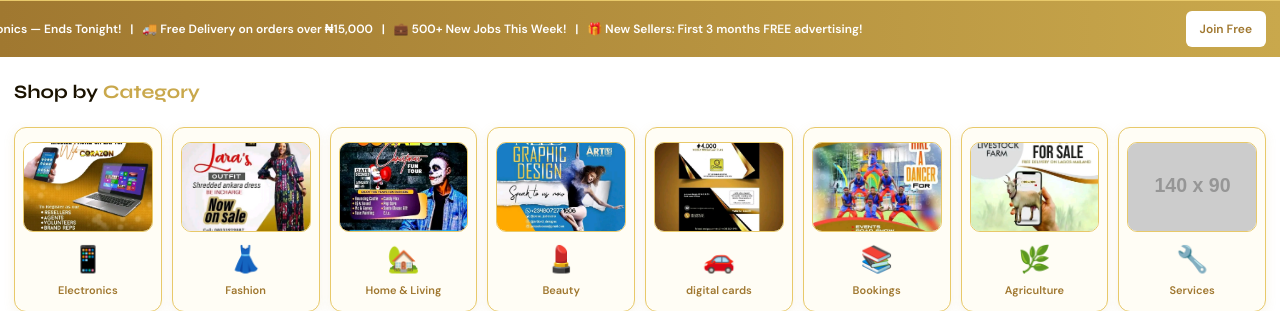
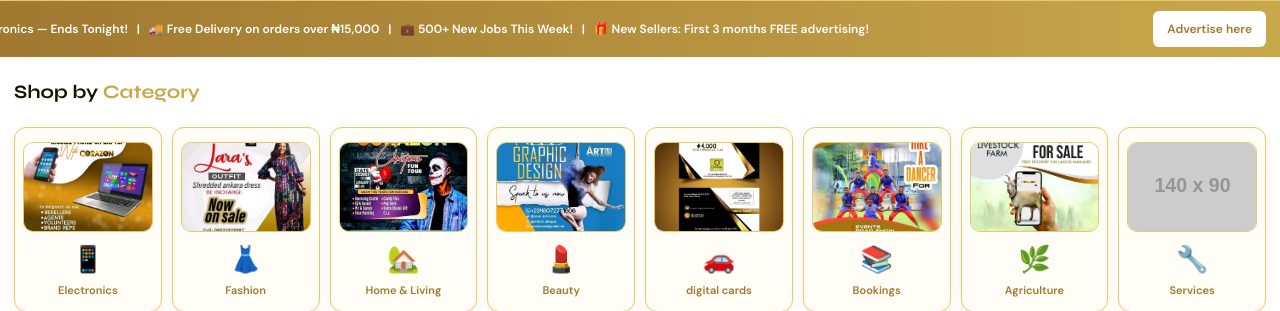
Before and after one commit to kidaqrusFan01/marketplace, a Django app: page / in a window 1280 px wide. Shown: the part 1064-1375 px from the top of the page. Run offline with Django 5.2, Linux system fonts and the light colour scheme; grey boxes labelled with a size stand in for pictures from a placeholder-image service; some libraries are stand-ins or nearby versions.

Commit message:
Modified templates to change to advertise here

```diff
--- a/marketplace/templates/marketplace/post_list.html
+++ b/marketplace/templates/marketplace/post_list.html
@@ -475,7 +475,7 @@
           💼 500+ New Jobs This Week! &nbsp; | &nbsp;
           🎁 New Sellers: First 3 months FREE advertising!
         </div>
-        <button class="ad-strip-btn" onclick="go('register')">Join Free</button>
+        <button class="ad-strip-btn" onclick="go('register')">Advertise here</button>
       </div>
     </div>
 
```
